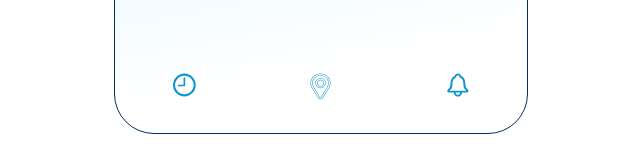
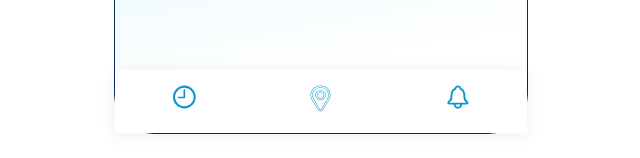
Before and after one commit to TheTributeCommunity/fesbal-frontend, a React (Vite) app: page / in a window 1280 px wide. Shown: the part 794-952 px from the top of the page, without its empty margins (319-959 px from the left). Built offline with nearby package versions, Linux system fonts and the light colour scheme.

Commit message:
Update(styles):  all visual structure of botton image links done

```diff
--- a/src/App.scss
+++ b/src/App.scss
@@ -24,10 +24,9 @@
   display: grid;
   grid-template-columns: 1fr 1fr 1fr;
   position: absolute;
-  bottom: 3%;
+  bottom: 0%;
   width: 100%;
-
-  /* Cerulean */
-
-  //background: #0F95CE;
+  background: #FFFFFF;
+  box-shadow: 0px 2px 16px
+            rgba(0, 46, 93, 0.08);
 }
--- a/src/styles/recipients-landing-screen/Icons_below.scss
+++ b/src/styles/recipients-landing-screen/Icons_below.scss
@@ -1,3 +1,4 @@
 .image-link {
   position: relative;
+  padding: 15px;
 }
```
